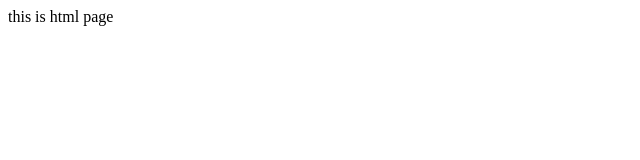
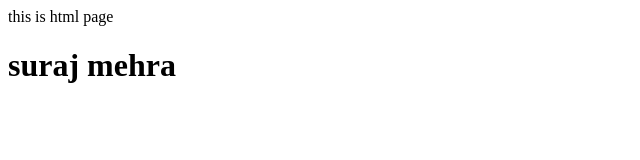
Before and after one commit to surajmehra2002/sigma-webdeb-course, a plain HTML site: page video 2/index.html in a window 1280 px wide. Shown: the whole page, without its empty margins (0-640 px from the left). Drawn offline with Linux system fonts and the light colour scheme.

Commit message:
Update index.html

```diff
--- a/video 2/index.html
+++ b/video 2/index.html
@@ -7,5 +7,6 @@
 </head>
 <body>
     this is html page
+    <h1>suraj mehra</h1>
 </body>
 </html>
```
